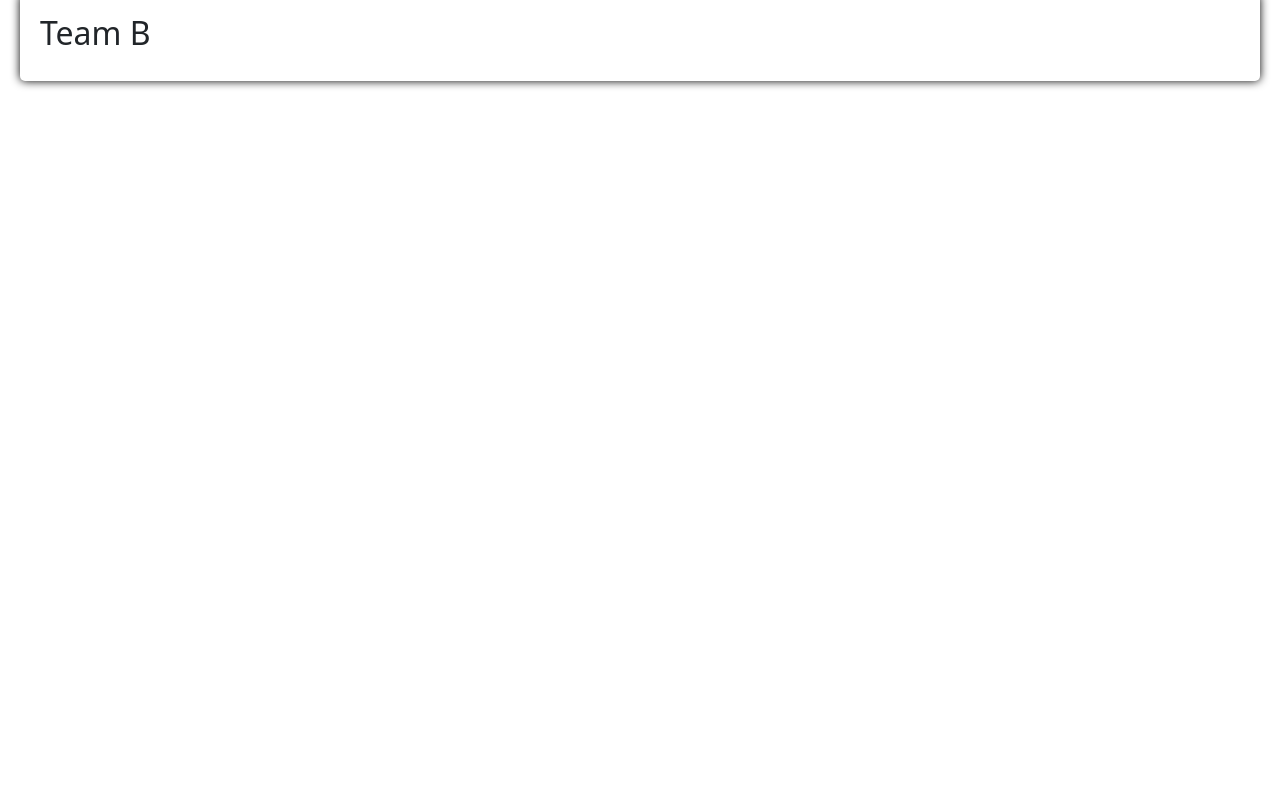
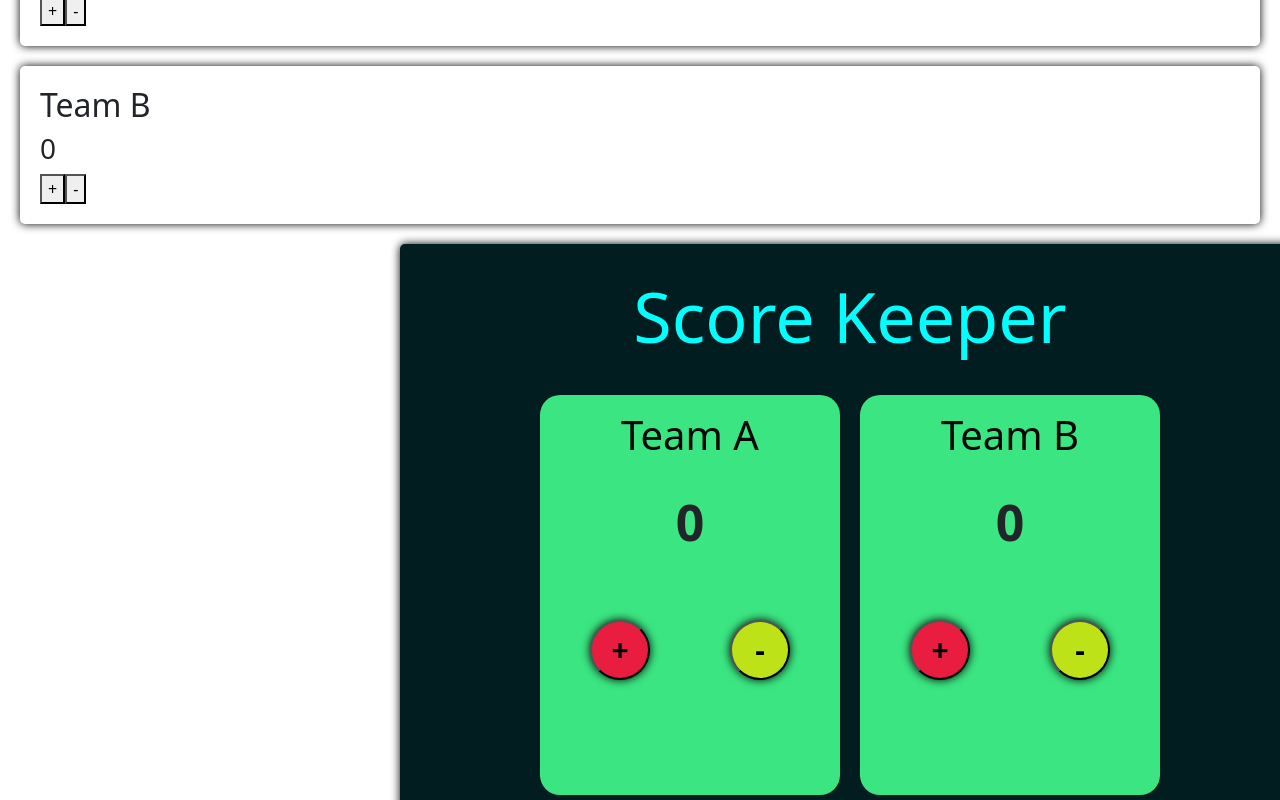
Before and after one commit to gkusumbe7/react-project1, a React (Create React App) app: page /Score in a window 1280 px wide. Shown: the part 240-1040 px from the top of the page. Before the commit the page ends 800 px from the top, so only its background shows below. Built offline with nearby package versions, Linux system fonts and the light colour scheme.

Commit message:
added score keeper complete project

```diff
--- a/src/Components/Score.css
+++ b/src/Components/Score.css
@@ -4,10 +4,82 @@
     justify-content: center;
     align-items: center; */
     /* width: 100%; */
+    justify-content: center;
     background-color: #fff;
     border-radius: 5px;
     padding: 20px;
     margin: 20px;
     box-shadow: 0 0 10px rgba(0, 0, 0, 2);
     margin-top: 20px;
+    align-items: center;
 }
+.s-card{
+    /* margin-left: 200px;
+    border-radius: 5px;
+    padding: 20px;
+    margin: 20px;
+    box-shadow: 0 0 10px rgba(0, 0, 0, 2);
+    margin-top: 20px;
+    background-color: rgb(225, 240, 240);
+    height: 600px;
+    align-items: center;
+    width: 800px; */
+    justify-content: center;
+    background-color: #021d1f;
+    border-radius: 5px;
+    width: 900px;
+    height: 700px;
+    padding: 20px;
+    margin: 20px;
+    margin-left: 400px;
+    box-shadow: 0 0 10px rgba(0, 0, 0, 2);
+    margin-top: 20px;
+    align-items: center;
+}
+.team-box{
+    display: flex;
+    justify-content:center;
+}
+.score-h-name{
+    color: aqua;
+    font-size: 70px;
+    text-align: center;
+}
+.team-card{
+    padding: 10px;
+    width: 300px;
+    height:400px;
+    background-color: rgb(59, 230, 130);
+    margin: 10px;
+    border-radius: 20px;
+}
+
+.t-name{
+    font-weight: 500;
+    font-display: bold;
+    text-align: center;
+    font-size: 40px;
+    color: rgb(1, 8, 7);
+}
+.inc {
+    background-color: rgb(233, 29, 63);
+}
+.dec{
+    background-color: rgb(189, 226, 23);
+}
+.button{
+    font-weight: 800;
+    font-size: 30px;
+    height: 60px;
+    width: 60px;
+    margin: 40px;
+    border-radius: 40px;
+    box-shadow: 0 0 10px rgba(0, 0, 0, 5);
+
+}
+.score{
+    font-weight: bold;
+    margin: 20px;
+    text-align: center;
+    font-size: 50px;
+}
--- a/src/Components/Score.js
+++ b/src/Components/Score.js
@@ -1,18 +1,82 @@
+import { useState } from "react";
 import Navbar from "./Navbar";
 import "./Score.css";
 function Score(){
+    const [scoreA , setScoreA] = useState(0);
+    const [scoreB , setScoreB] = useState(0);
+
+    const [teamscoreA , setTeamscoreA] = useState(0);
+    const [teamscoreB , setTeamscoreB] = useState(0);
+
     return(
-        <>
+       <>
         <Navbar/>
         <div>
             <h1>Score Board</h1>
 
           <div className="score-card">
             <h2>Team A </h2>
+            <h3>{scoreA}</h3>
+            <button className="" onClick={()=>{
+                   setScoreA(scoreA+1)
+            }}
+            >+</button>
+            <button className="" onClick={()=>{
+                if(scoreA == 0){
+                    alert("Score can't be negative")
+                }else{
+                    setScoreA(scoreA - 1)
+                }
+                }}>-</button>
           </div>
           <div className="score-card">
             <h2>Team B</h2>
+            <h3>{scoreB}</h3>
+            <button className="" onClick={()=>{
+                  setScoreB(scoreB + 1)
+            }}
+            >+</button>
+            <button className="" onClick={()=>{
+                setScoreB(scoreB - 1)
+            }}>-</button>
           </div>
+       </div>
+
+       <div className="s-card">
+           <div>
+             <p className="score-h-name">Score Keeper </p>
+           </div>
+
+           <div className="team-box">
+               <div className="team-card">
+                   <p className="t-name">Team A</p>
+                   <p className="score">{teamscoreA}</p>
+                     <button className="button inc" onClick={()=>{
+                  setTeamscoreA(teamscoreA + 1)}}>+</button>
+                     <button className="button dec" onClick={()=>{
+                        if(teamscoreA == 0 ){
+                            alert("score not negative")
+                        }else{
+                        setTeamscoreA(teamscoreA - 1)}
+                     }}>-</button>
+                </div>
+
+               <div className="team-card">
+                    <p className="t-name">Team B</p>
+                    <p className="score">{teamscoreB}</p>
+                     <button className="button inc" onClick={()=>{
+                        setTeamscoreB(teamscoreB + 1)
+                     }}>+</button>
+                     <button className="button dec" onClick={()=>{
+                        if(teamscoreB == 0){
+                            alert("score not negative")
+                        }else{
+                        setTeamscoreB(teamscoreB - 1)
+                    }
+                     }}>-</button>
+
+                </div>
+            </div>
        </div>
         </>
     );
```
